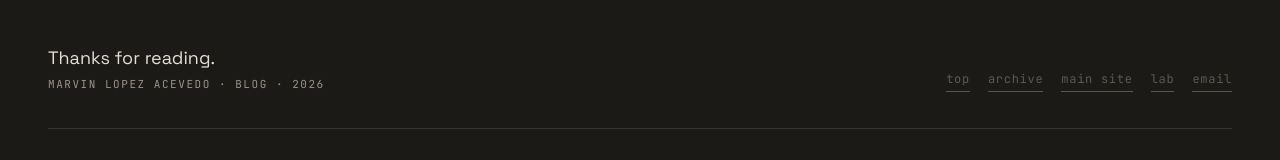
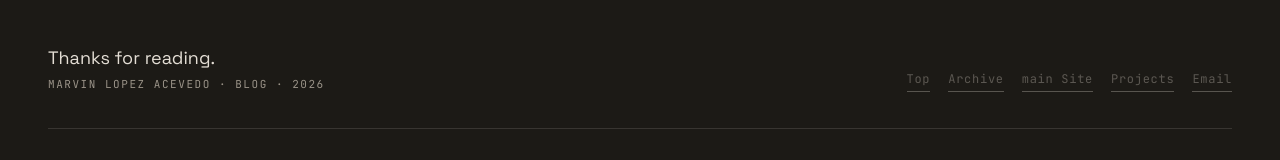
Before and after one commit to astromarb/narwhal-blog, a Next.js app: page / in a window 1280 px wide. Shown: the part 1260-1420 px from the top of the page. Built offline with nearby package versions, Linux system fonts and the light colour scheme.

Commit message:
Update capitalization and project tab rename

```diff
--- a/components/SiteFooter.tsx
+++ b/components/SiteFooter.tsx
@@ -5,15 +5,15 @@ export default function SiteFooter() {
         <div className="ascii-foot__intro">
           Thanks for reading.
           <div className="kicker" style={{ marginTop: "6px" }}>
-            marvin lopez acevedo · blog · 2026
+            Marvin Lopez Acevedo · Blog · 2026
           </div>
         </div>
         <div className="ascii-foot__links">
-          <a href="#top">top</a>
-          <a href="#archive">archive</a>
-          <a href="https://marvinlopezacevedo.com">main site</a>
-          <a href="https://lab.marvinlopezacevedo.com">lab</a>
-          <a href="mailto:marvlopezacevedo@gmail.com">email</a>
+          <a href="#top">Top</a>
+          <a href="#archive">Archive</a>
+          <a href="https://marvinlopezacevedo.com">main Site</a>
+          <a href="https://lab.marvinlopezacevedo.com">Projects</a>
+          <a href="mailto:marvlopezacevedo@gmail.com">Email</a>
         </div>
       </div>
       <pre className="ascii-foot__art" aria-label="MARVIN">
```
